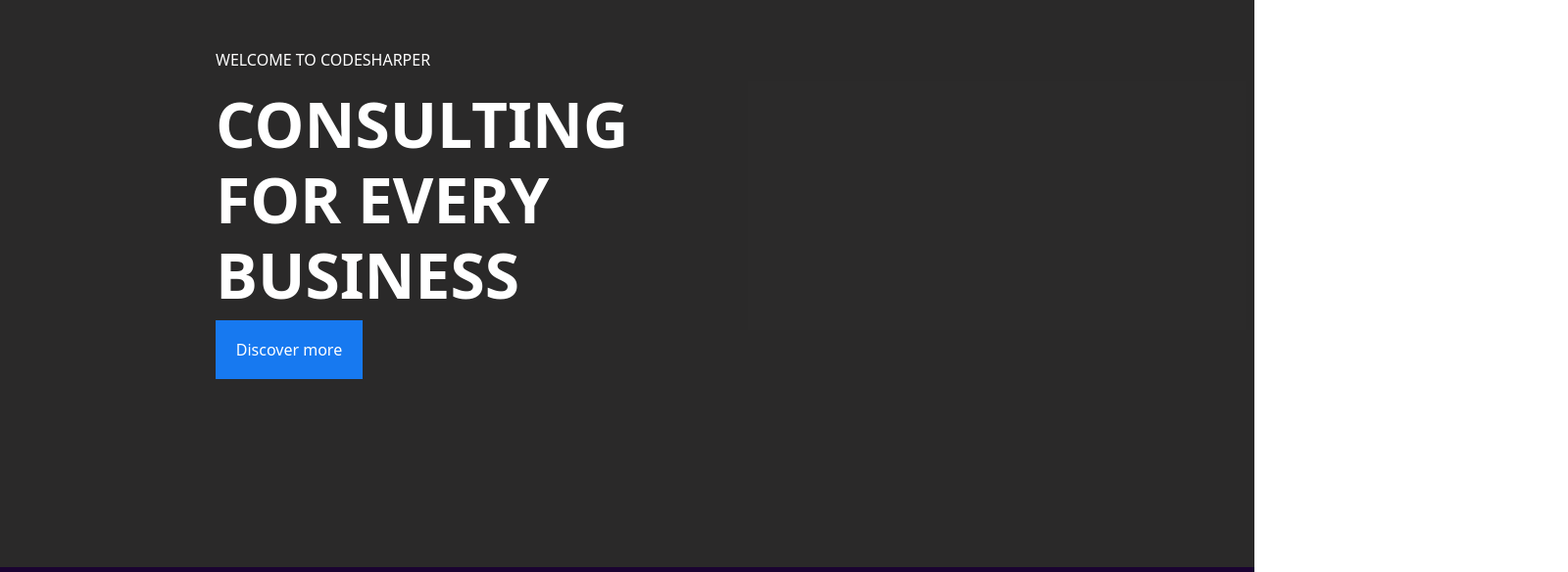
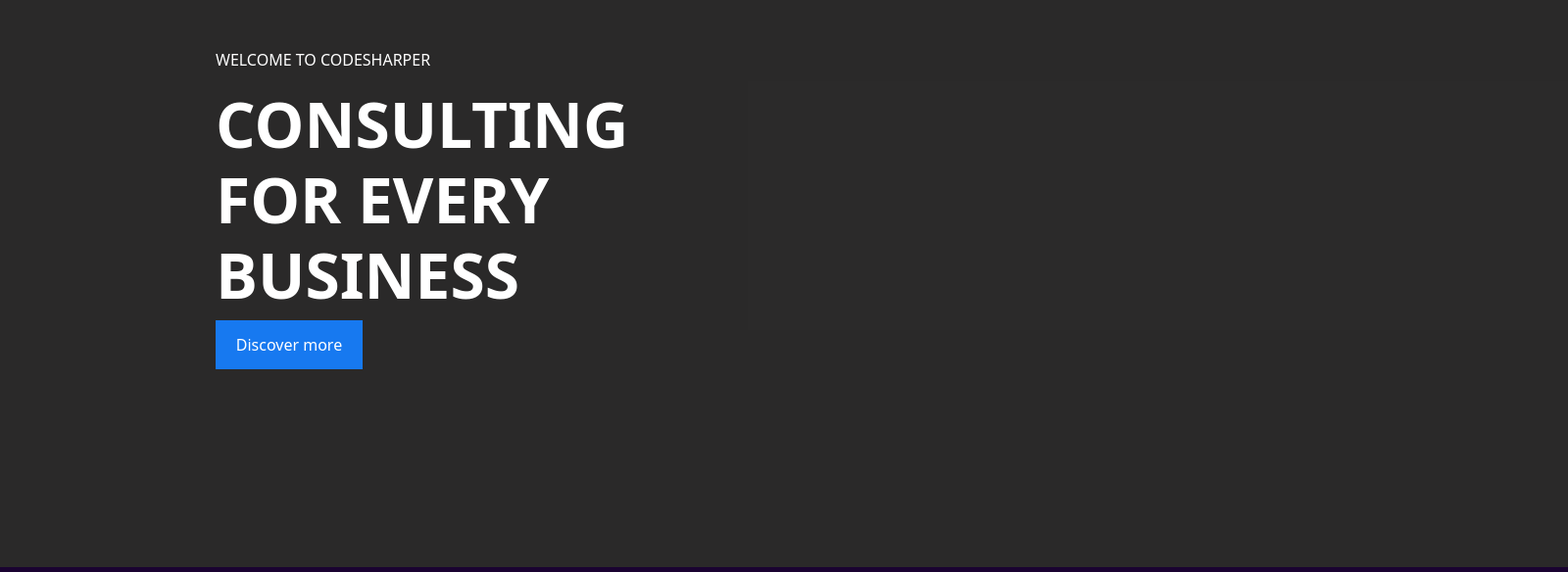
Before and after one commit to wiland87/pruebaAvanzadaFront, a plain HTML site: page index.html in a window 1280 px wide. Shown: the part 172-756 px from the top of the page at 98% size, 1600 px wide, since content can reach past the window. Drawn offline with nearby package versions, Linux system fonts and the light colour scheme.

Commit message:
Add files via upload

```diff
--- a/estilos.css
+++ b/estilos.css
@@ -3,10 +3,11 @@
     padding: 0;
     box-sizing: border-box;
 
-
 }
 
-
+html{
+    width: 1600px;
+}
 /**************star section header*********************/
 
 
@@ -28,7 +29,7 @@
     cursor: pointer;
 }
 
-
+/*header medium contiene el nabvar*/
 
 .header-medium {
     width: 60%;
@@ -49,6 +50,8 @@
 
 }
 
+
+/*iconos redes sociales */
 
 .icons-header {
 
@@ -103,7 +106,7 @@
     color: white;
 }
 
-.title h1 {
+.title {
     color: white;
     font-size: 4rem;
     font-weight: 700;
@@ -112,12 +115,11 @@
 
 .buttom input {
     width: 150px;
-    height: 60px;
+    height: 50px;
     padding: 10px;
     background-color: rgb(23, 121, 240);
     color: white;
     text-align: center;
-
 }
 
 /********end section banner**********/
@@ -138,20 +140,22 @@
 .sub-title h2 {
     font-size: 3rem;
     text-transform: uppercase;
+
 }
 
 .sub-title p {
     color: rgb(99, 97, 97);
+    margin-bottom: 70px;
 }
 
-
+/*contendedor de las cards*/
 .cards {
     display: flex;
     justify-content: space-between;
-    flex-direction: row;
     gap: 40px;
 
 }
+  /* contiene toda la info de las cards*/
 
 .cards-content {
     display: flex;
@@ -203,11 +207,18 @@
     padding: 10px 30px;
     color: white;
     text-transform: uppercase;
+    cursor: pointer;
 }
 
 
 .parnerts img{
     background-color:  rgba(79, 151, 239, 0.507);
     padding: 5px;
+    cursor: pointer;
 
 }
+
+
+
+
+https://github.com/wiland87/pruebaAvanzadaFront.git
--- a/index.html
+++ b/index.html
@@ -18,7 +18,7 @@
 </head>
 
 <body>
-
+<!-- Inicio header -->
     <header>
 
 
@@ -66,8 +66,8 @@
                     <p>WELCOME TO CODESHARPER</p>
                 </div>
 
-                <div class="title">
-                    <H1>CONSULTING <br> FOR EVERY <br> BUSINESS</H1>
+                <div>
+                    <H1 class="title">CONSULTING <br> FOR EVERY <br> BUSINESS</H1>
                 </div>
 
 
@@ -76,7 +76,7 @@
                 </div>
         </section>
 
-
+<!-- inicio de seccion de cards -->
         <section class="cards-info">
 
             <div class="conatiner-info">
```
